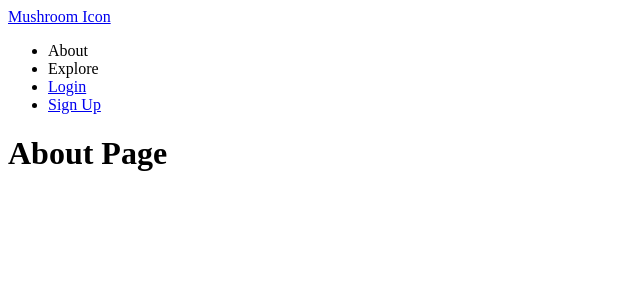
After one commit to kpthanh01/mushroom-cove-django-app, a Django app: page /about/ in a window 1280 px wide. The commit adds this page. Shown: the top 300 px of the page, without its empty margins (0-640 px from the left). Run offline with Django 5.2, Linux system fonts and the light colour scheme.

Commit message:
added an about page

```diff
--- /dev/null
+++ b/main_app/templates/about.html
@@ -0,0 +1,8 @@
+{% extends "base.html" %}
+{% load static %}
+{% block head %}
+  <link rel="stylesheet" href="">
+{% endblock head %}
+{% block content %}
+  <h1>About Page</h1>
+{% endblock content %}
--- a/main_app/templates/base.html
+++ b/main_app/templates/base.html
@@ -15,7 +15,7 @@
     </div>
     <nav>
       <ul>
-        <li><a href=""></a>About</li>
+        <li><a href="{% url "about" %}"></a>About</li>
         <li><a href=""></a>Explore</li>
         {% if user.is_authenticated %}
           <li>
--- a/main_app/urls.py
+++ b/main_app/urls.py
@@ -3,5 +3,6 @@ from . import views
 
 urlpatterns = [
     path('', views.Home.as_view(), name='home'),
+    path('about/', views.About.as_view(), name='about'),
     path('accounts/signup/', views.signup, name='signup')
 ]
--- a/main_app/views.py
+++ b/main_app/views.py
@@ -1,6 +1,6 @@
 from django.shortcuts import render, redirect
 from django.views.generic.edit import CreateView, UpdateView, DeleteView
-from django.views.generic import ListView, DetailView
+from django.views.generic import ListView, DetailView, TemplateView
 from django.contrib.auth.views import LoginView
 from django.contrib.auth import login
 from django.contrib.auth.forms import UserCreationForm
@@ -14,6 +14,9 @@ from django.http import HttpResponse
 # Classes
 class Home(LoginView):
   template_name = 'home.html'
+
+class About(TemplateView):
+  template_name = 'about.html'
 
 # Functions
 
```
Also changed, not shown: main_app/models.py (+14 -0 lines), main_app/migrations/0002_tracking.py (added).
